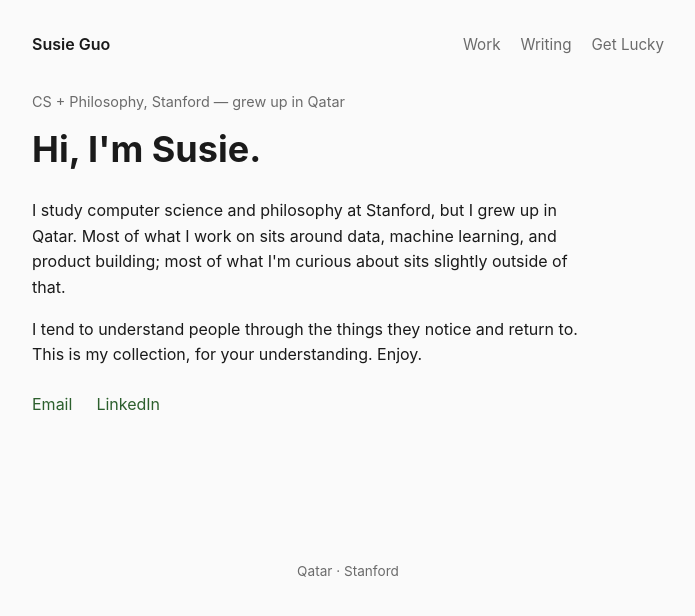
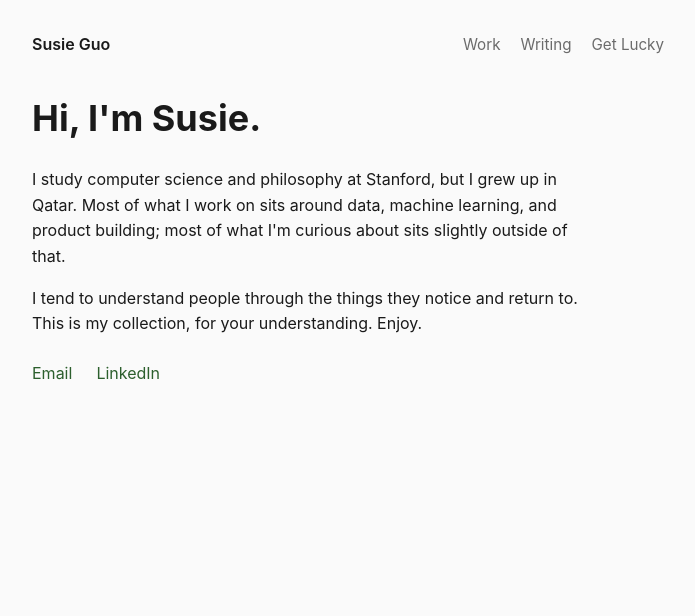
Before and after one commit to susieguo956/personal-site, a plain HTML site: page index.html in a window 1280 px wide. Shown: the whole page, without its empty margins (292-987 px from the left). Drawn offline with Linux system fonts and the light colour scheme.

Commit message:
Remove Qatar/Stanford tagline text, add favicon

```diff
--- a/index.html
+++ b/index.html
@@ -5,6 +5,7 @@
   <meta name="viewport" content="width=device-width, initial-scale=1.0" />
   <title>Susie Guo</title>
   <meta name="description" content="Susie Guo — CS + Philosophy at Stanford. Data, ML, product." />
+  <link rel="icon" type="image/svg+xml" href="favicon.svg" />
   <link rel="stylesheet" href="styles.css" />
 </head>
 <body>
@@ -19,7 +20,6 @@
 
   <main id="top">
     <section id="about" class="hero">
-      <p class="eyebrow">CS + Philosophy, Stanford — grew up in Qatar</p>
       <h1>Hi, I'm Susie.</h1>
       <p class="lede">
         I study computer science and philosophy at Stanford, but I grew up in Qatar.
@@ -38,7 +38,6 @@
   </main>
 
   <footer>
-    <span>Qatar · Stanford</span>
   </footer>
 </body>
 </html>
```
Also changed, not shown: get-lucky.html (+1 -1 lines), in-front-of-me.html (+1 -1 lines), work.html (+1 -1 lines), writing.html (+1 -1 lines), favicon.svg (added).
